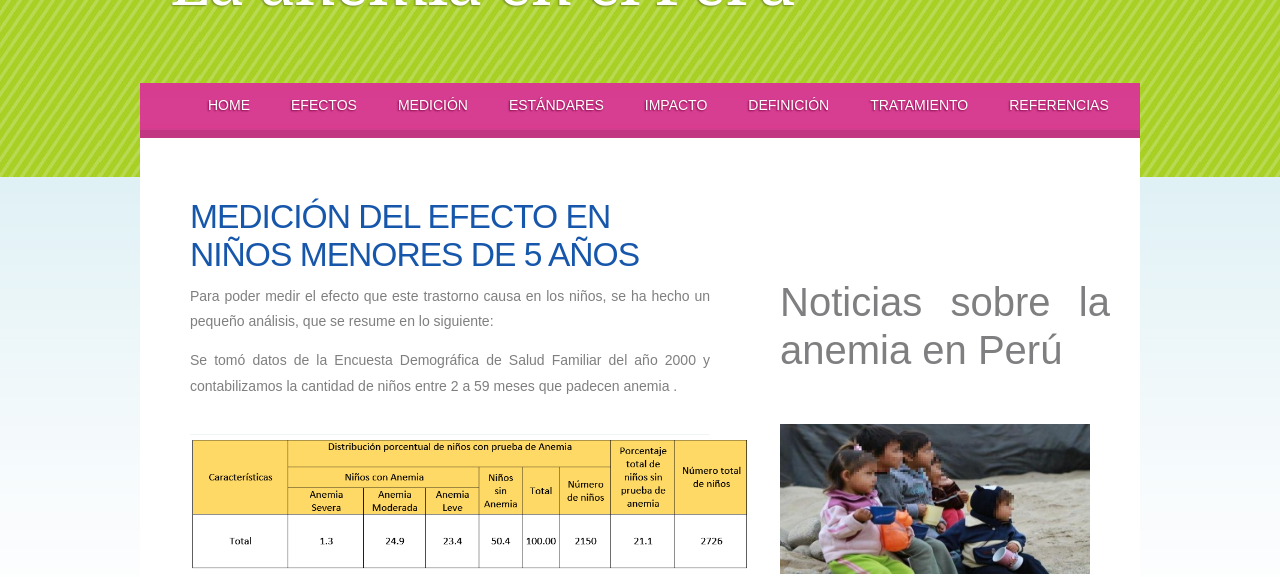
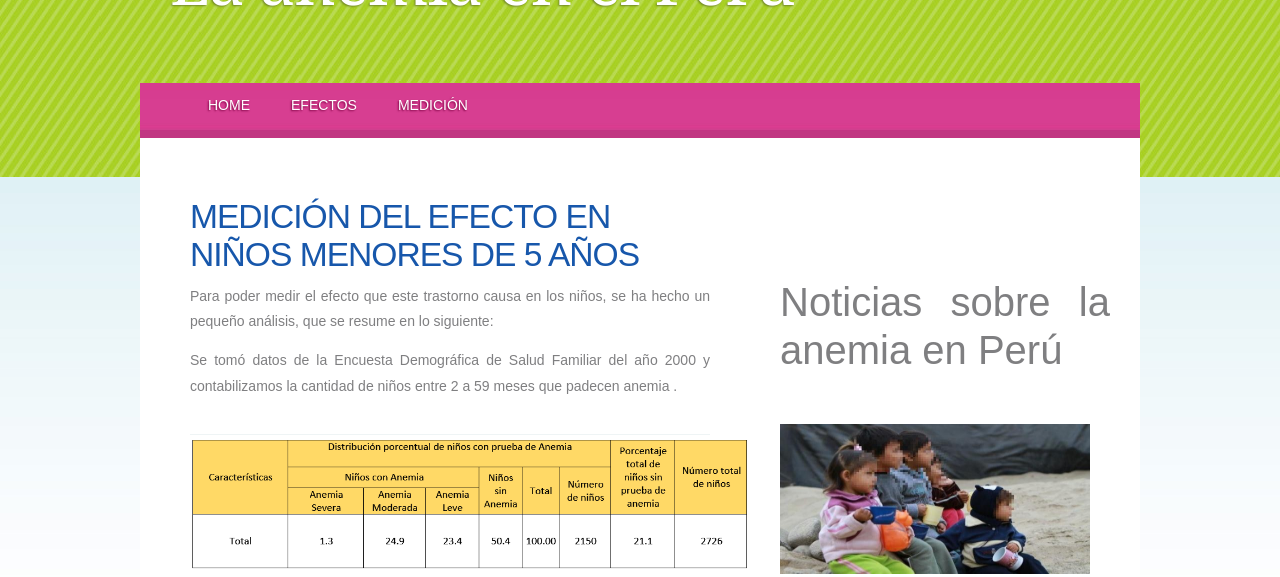
Before and after one commit to rataban/anemiah2, a plain HTML site: page medicion.html in a window 1280 px wide. Shown: the part 223-800 px from the top of the page. Drawn offline with Linux system fonts and the light colour scheme.

Commit message:
Update medicion.html

```diff
--- a/medicion.html
+++ b/medicion.html
@@ -26,11 +26,7 @@
 			<li class="current_page_item"><a href="index.html">Home</a></li>
 			<li><a href="efectos.html">Efectos</a></li>
 			<li><a href="medicion.html">Medici&oacuten</a></li>
-			<li><a href="estandares.html">Est&aacutendares</a></li>
-			<li><a href="impacto.html">Impacto</a></li>
-			<li><a href="def.html">Definición</a></li>
-			<li><a href="tratamiento.html">Tratamiento</a></li>
-			<li><a href="referencias.html">Referencias</a></li>
+
 		</ul>
 	</div>
 	<!-- end #menu -->
```
